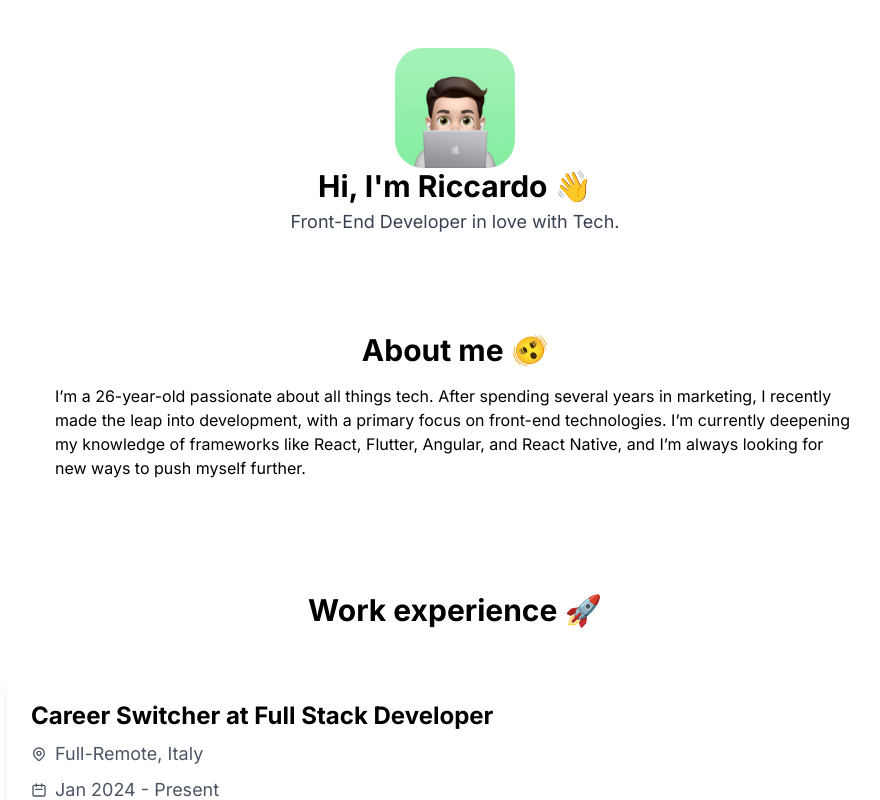
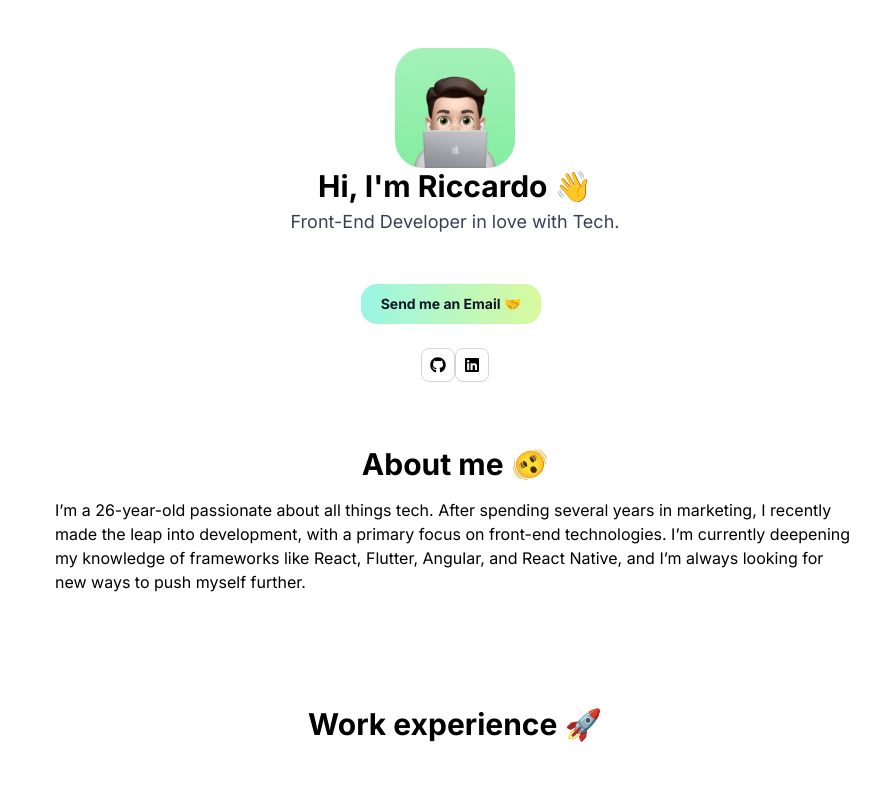
Before and after one commit to ricciviero/my-react-website, a React (Create React App) app: page / in a window 1280 px wide. Shown: the top 800 px of the page, without its empty margins (185-1065 px from the left). Built offline with nearby package versions, Linux system fonts and the light colour scheme.

Commit message:
social icons and button components are done

```diff
--- a/package.json
+++ b/package.json
@@ -6,6 +6,7 @@
     "@testing-library/jest-dom": "^5.17.0",
     "@testing-library/react": "^13.4.0",
     "@testing-library/user-event": "^13.5.0",
+    "icons": "^1.0.0",
     "react": "^18.3.1",
     "react-dom": "^18.3.1",
     "react-icons": "^5.3.0",
--- a/src/back-end/riccardo.js
+++ b/src/back-end/riccardo.js
@@ -1,3 +1,5 @@
+import { FaGithub, FaLinkedin } from 'react-icons/fa';
+
 // variabili e costanti
 export const thisYear = new Date().getFullYear();
 export const myYear = 1998;
@@ -119,6 +121,31 @@ export const objProjects = [
         tech: ['JavaScript', 'HTML', 'CSS'],
         url: 'https://3-body-problem.netlify.app/',
         github: 'https://github.com/ricciviero/3-body-problem',
+    },
+
+    {
+        name: 'My Mac Setup',
+        description: 'A simple setup of my MacOs enviroment for development.',
+        tech: ['Shell',],
+        url: null,
+        github: 'https://github.com/ricciviero/Mac-Setup',
+
     }
 
 ];
+
+
+
+export const objSocialLinks = [
+    {
+        name: 'GitHub',
+        url: 'https://github.com/ricciviero',
+        icon: <FaGithub />,
+    },
+
+    {
+        name: 'LinkedIn',
+        url: 'https://www.linkedin.com/in/riccardo-civiero-13b2a312b/',
+        icon: <FaLinkedin />,
+    }
+]
--- a/src/components/About.js
+++ b/src/components/About.js
@@ -10,6 +10,7 @@ export default function About({ riccardoData }) {
                     <p> {riccardoData.description} </p>
                 </div>
             </section>
+
         </>
     );
 }
--- /dev/null
+++ b/src/components/Button.js
@@ -0,0 +1,20 @@
+export default function Button({ buttonText }) {
+
+    function sendMail() {
+        window.open('mailto:riccardo@riccardociviero.com');
+    }
+
+    return (
+        <div className="flex justify-center">
+            <button
+                type="button"
+                buttonText={buttonText}
+                onClick={sendMail}
+                className="text-gray-900 bg-gradient-to-r from-teal-200 to-lime-200  focus:ring-4 focus:outline-none focus:ring-lime-200 dark:focus:ring-teal-700 font-bold rounded-2xl
+                    text-sm px-5 py-2.5 text-center me-2 mb-2"
+            >
+                {buttonText}
+            </button>
+        </div>
+    );
+}
--- a/src/components/Header.js
+++ b/src/components/Header.js
@@ -1,5 +1,7 @@
 // importazione elementi vari
 import logo from './logo.svg';
+import Button from "./Button";
+import SocialLinks from './SocialLinks';
 
 // componente header
 export default function Header({ riccardoData }) {
@@ -14,6 +16,12 @@ export default function Header({ riccardoData }) {
                     <h2 className="text-lg font-normal text-gray-700 mt-1">{riccardoData.miniDescription}</h2>
                 </div>
             </header>
+
+            <Button
+                buttonText={'Send me an Email 🤝'}
+            />
+
+            <SocialLinks />
         </>
     );
 }
--- a/src/components/Skills.js
+++ b/src/components/Skills.js
@@ -1,7 +1,7 @@
 export default function Skills({ skillsData }) {
     return (
         <section className="py-16 bg-white">
-            <div className="container mx-auto px-4">
+            <div className="container mx-auto px-4 max-w-4xl">
                 <h1 className="text-3xl font-bold text-center mb-12">
                     Skills <span className="inline-block">👨‍💻</span>
                 </h1>
--- /dev/null
+++ b/src/components/SocialLinks.js
@@ -0,0 +1,29 @@
+import { objSocialLinks } from '../back-end/riccardo';
+
+export default function SocialLinks() {
+
+    const socialData = objSocialLinks;
+
+
+    return (
+        <>
+            <div className="flex justify-center pt-4 pb-4">
+                {socialData.map((social, index) => {
+                    return (
+                        <a
+                            key={index}
+                            href={social.url}
+                            target="_blank"
+                            rel="noreferrer"
+                            className="p-2 rounded-lg flex items-center border border-gray-300 justify-center
+                                transition-all duration-500 hover:border-gray-100 hover:bg-gray-100"
+                        >
+                            {social.icon}
+                        </a>
+                    );
+                }
+                )}
+            </div>
+        </>
+    );
+}
```
Also changed, not shown: 1 other file (tests, documents, lock files or other folders).
